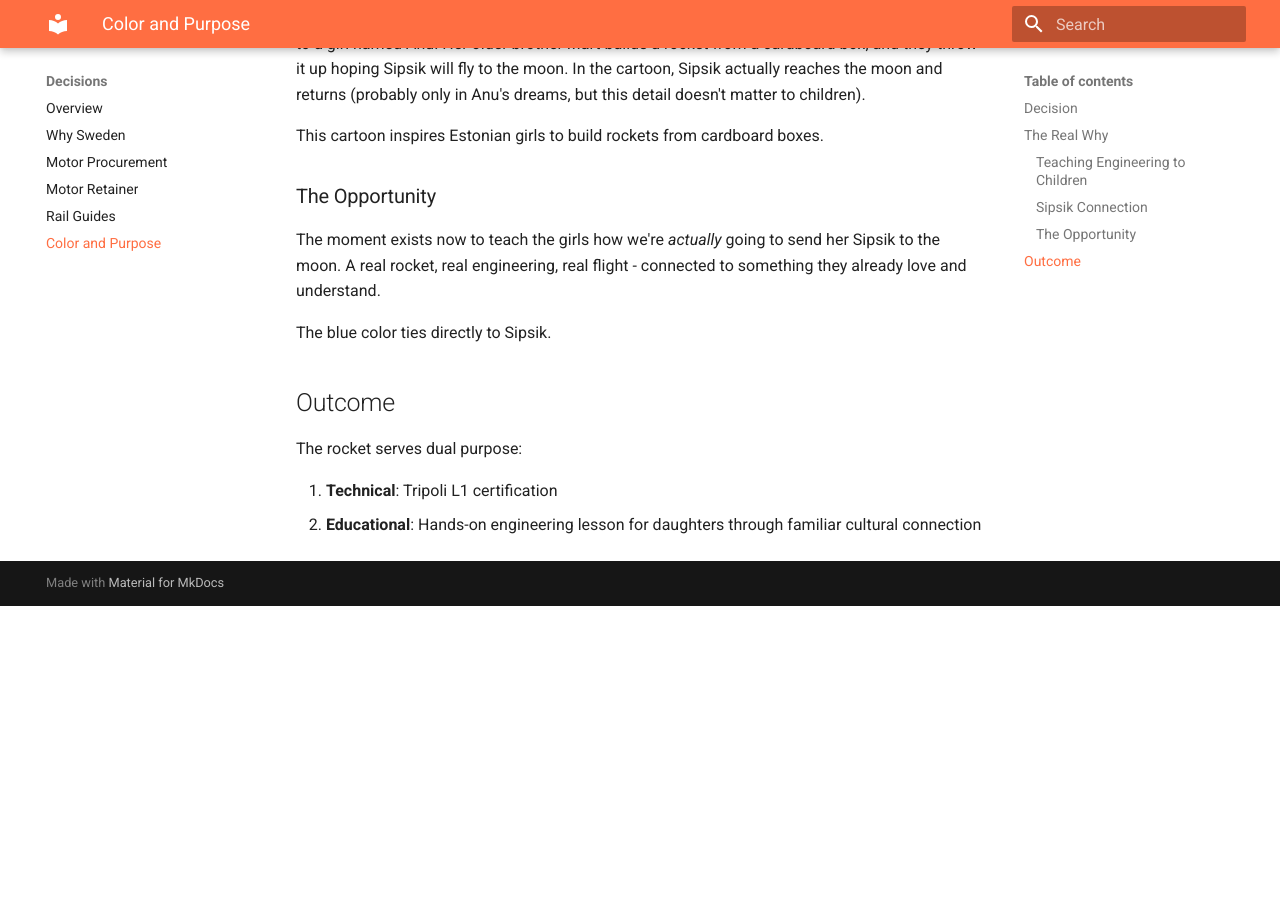
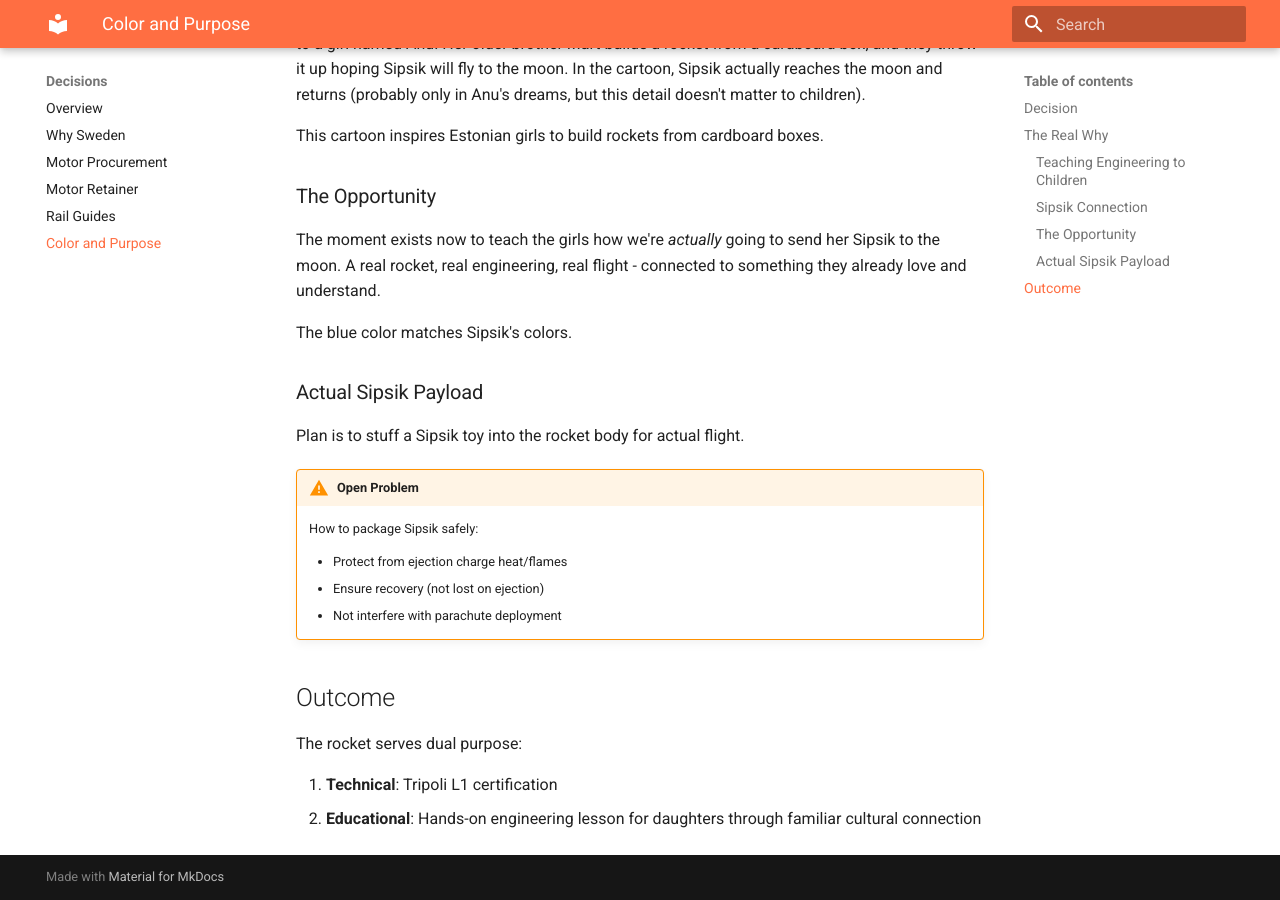
Before and after one commit to tonuonu/MyLevel1Peregrine, an MkDocs documentation site: the page built from docs/decisions/color-and-purpose.md, in a window 1280 px wide and 900 px high, scrolled down 623 px. Built offline with MkDocs 1.6.1 and Material for MkDocs 9.7.7, drawn with Linux system fonts in a browser that asks for light colours; before the commit the page ends 1229 px from its top, so only the background shows below that.

Commit message:
Add Sipsik payload plan with open packaging problem

```diff
--- a/docs/decisions/color-and-purpose.md
+++ b/docs/decisions/color-and-purpose.md
@@ -22,7 +22,18 @@ This cartoon inspires Estonian girls to build rockets from cardboard boxes.
 
 The moment exists now to teach the girls how we're *actually* going to send her Sipsik to the moon. A real rocket, real engineering, real flight - connected to something they already love and understand.
 
-The blue color ties directly to Sipsik.
+The blue color matches Sipsik's colors.
+
+### Actual Sipsik Payload
+
+Plan is to stuff a Sipsik toy into the rocket body for actual flight.
+
+!!! warning "Open Problem"
+    How to package Sipsik safely:
+
+    - Protect from ejection charge heat/flames
+    - Ensure recovery (not lost on ejection)
+    - Not interfere with parachute deployment
 
 ## Outcome
 
```
